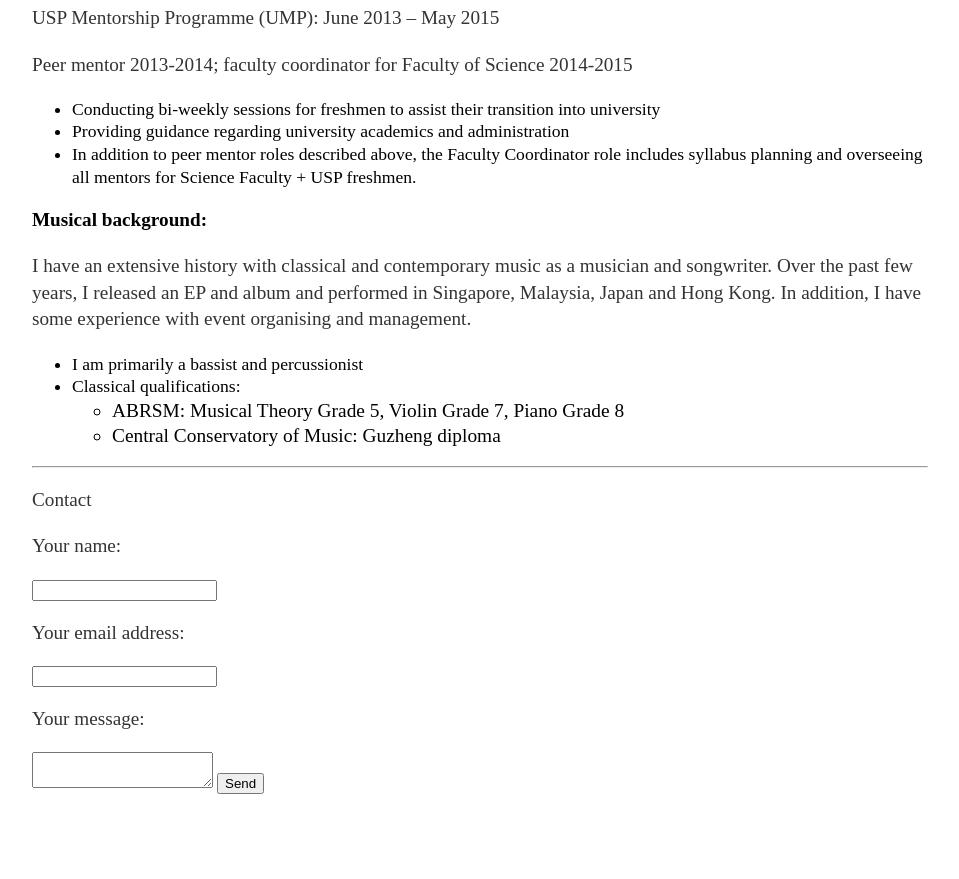
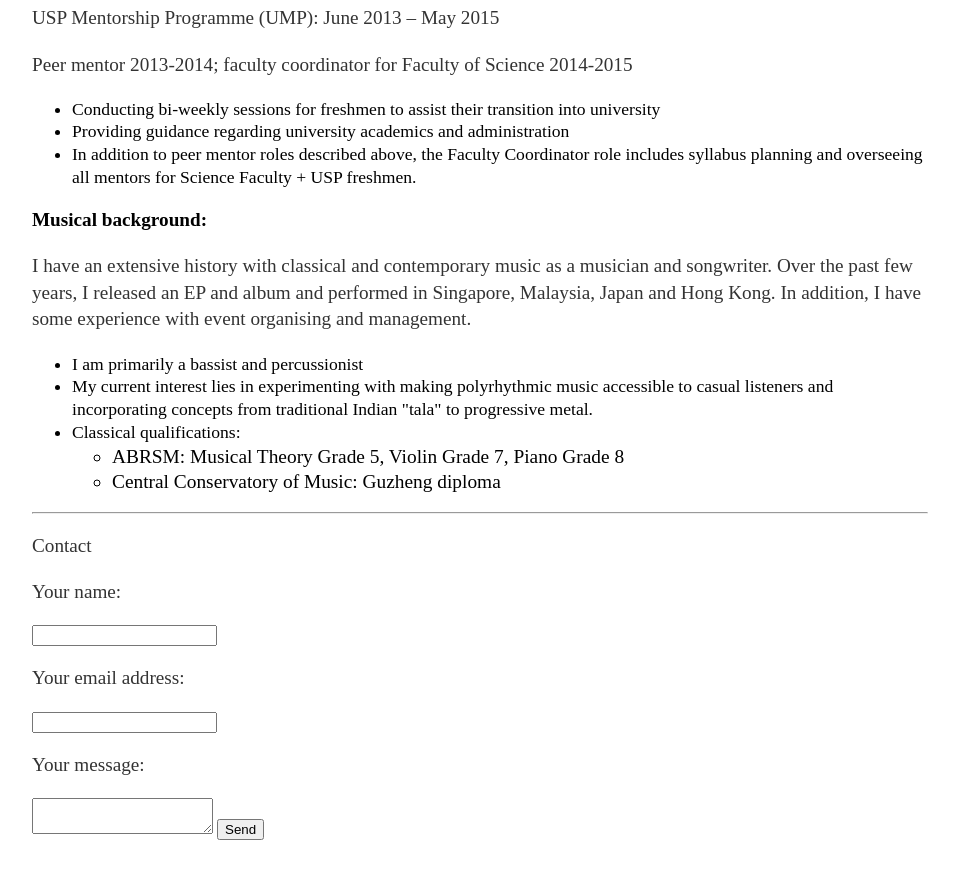
Before and after one commit to not-even-wong/not-even-wong.github.io, a Jekyll site: the page built from cv/index.html, in a window 1280 px wide and 900 px high, scrolled down 1832 px. Shown: the top 879 px of the window, without its empty margins (160-1119 px from the left). Built offline with Jekyll 4.4.1, drawn with Linux system fonts in a browser that asks for light colours; before the commit the page ends 2686 px from its top, so only the background shows below that.

Commit message:
Update index.html

```diff
--- a/cv/index.html
+++ b/cv/index.html
@@ -94,6 +94,7 @@ margin {padding-left: 30px;}
 <p>I have an extensive history with classical and contemporary music as a musician and songwriter. Over the past few years, I released an EP and album and performed in Singapore, Malaysia, Japan and Hong Kong. In addition, I have some experience with event organising and management.</p>
 <ul>
   <li>I am primarily a bassist and percussionist</li>
+  <li>My current interest lies in experimenting with making polyrhythmic music accessible to casual listeners and incorporating concepts from traditional Indian "tala" to progressive metal.</li>
   <li>Classical qualifications:</li>
   <ul>
     <li>ABRSM: Musical Theory Grade 5, Violin Grade 7, Piano Grade 8</li>
```
